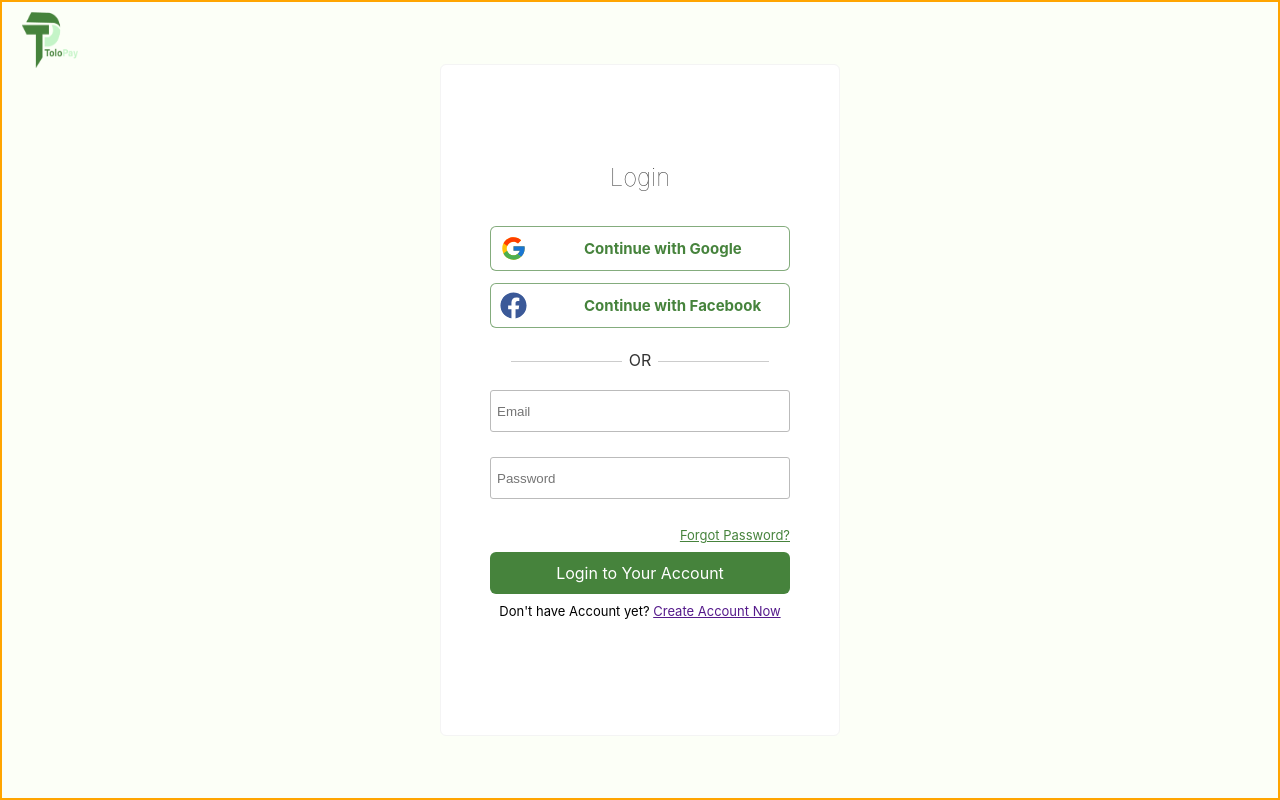
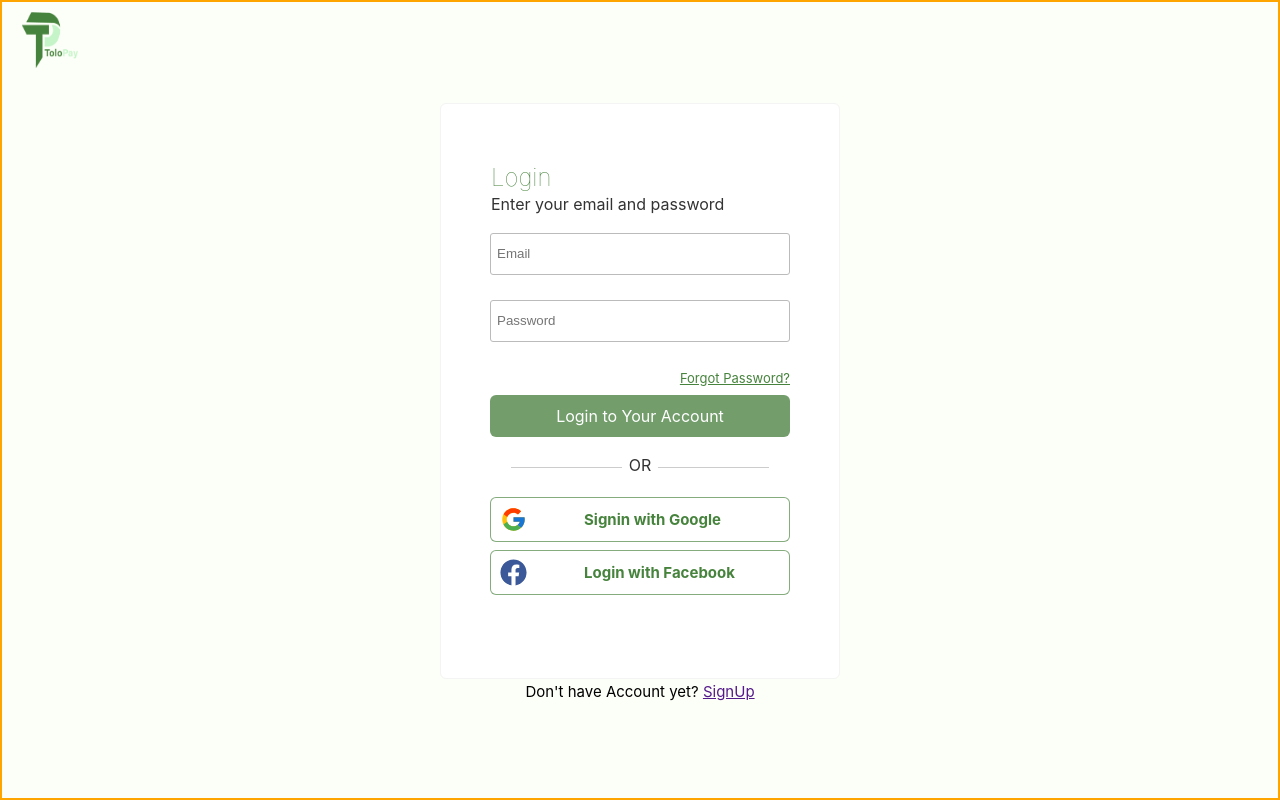
Before and after one commit to EchnoServe/tolo-pay, a React (Create React App) app in the folder tolopay/: page / in a window 1280 px wide. Built offline with nearby package versions, Linux system fonts and the light colour scheme.

Commit message:
design upgrade

```diff
--- a/tolopay/src/Components/login_components/LoginContainer.jsx
+++ b/tolopay/src/Components/login_components/LoginContainer.jsx
@@ -15,35 +15,35 @@ const LoginContainer = () => {
   return (
     <Container>
         <Heading>
-            <Subtitle style={{fontFamily: font, color: gray80, fontSize: 'x-large', fontWeight: 'lighter', marginBottom: 15}} >Login</Subtitle>
-            <div style={{display: 'flex', justifyContent: 'flex-start', width: 300}}>
-                {/* <Subtitle style={{color: gray80, fontFamily: font, fontSize: 'medium'}} >
+
+            <div style={{display: 'flex', flexDirection: 'column', justifyContent: 'flex-start', width: 300, marginBottom: 15}}>
+                <Subtitle style={{fontFamily: font, color: '#46833c', fontSize: 'x-large', fontWeight: 'lighter' }} >
                 Login
-                </Subtitle> */}
+                </Subtitle>
+                <Subtitle style={{color: gray80, fontFamily: font, fontSize: 'medium'}} >
+                Enter your email and password
+                </Subtitle>
             </div>
+
         </Heading>
+
+        {/* login form with a submit button */}
+        <LoginForm />
+
+        <Divider>
+            <AlternatePara style={{fontFamily: font, color: '#333333'}}> OR </AlternatePara>
+        </Divider>
 
         <SocialMediaContainer>
             <SocialMediaLogin>
             <FcGoogle style={{marginLeft: 9, fontSize: 27, backgroundColor: 'white', borderRadius: 3}}/>
-            <Para style={{fontSize: 15, fontWeight: 'bold', marginLeft: 57}}>Continue with Google</Para>
+            <Para style={{fontSize: 15, fontWeight: 'bold', marginLeft: 57}}>Signin with Google</Para>
             </SocialMediaLogin>
             <SocialMediaLogin>
             <FaFacebook style={{marginLeft: 9, fontSize: 27, color: '#3b5998', backgroundColor: 'white', borderRadius: 27}}/>
-            <Para style={{fontSize: 15, fontWeight: 'bold' ,marginLeft: 57}}>Continue with Facebook</Para>
+            <Para style={{fontSize: 15, fontWeight: 'bold' ,marginLeft: 57}}>Login with Facebook</Para>
             </SocialMediaLogin>
         </SocialMediaContainer>
-        <Divider>
-            <AlternatePara style={{fontFamily: font, color: '#333333'}}> OR </AlternatePara>
-        </Divider>
-
-        {/* login form with a submit button */}
-        <LoginForm />
-
-        <div>
-            <Para >Don't have Account yet? <a href=''>Create Account Now</a></Para>
-        </div>
-
 
     </Container>
   )
--- a/tolopay/src/Components/login_components/LoginContainer.style.js
+++ b/tolopay/src/Components/login_components/LoginContainer.style.js
@@ -36,7 +36,7 @@ const form = styled.input`
 }`;
 
 export const Container = styled.div`
-     height: 84vh;
+     height: 72vh;
      background-color: white;
      display: flex;
      justify-content: center;
@@ -47,7 +47,7 @@ export const Container = styled.div`
 
 
         width: 400px;
-        // margin: 6px 5%;
+        margin: 3px;
         padding: 20px;
         padding-top: 1px;
 
@@ -76,9 +76,9 @@ export const SocialMediaContainer = styled.div`
     justify-content: center;
     align-items: center;
     width: 360px;
-    padding: 6px;
+    padding: 1px;
     margin-bottom: 0px;
-    margin-top: 6px;
+    margin-top: 1px;
 `;
 
 export const SocialMediaLogin = styled.div`
@@ -87,7 +87,7 @@ justify-content: first baseline;
 align-items: center;
 border: 0.5px solid #46833ca9;
 background-color: white;
-margin: 6px 1px;
+margin: 4.2px 1px;
 width: 300px;
 height: 45px;
 border-radius: 6px;
@@ -113,9 +113,7 @@ align-items: center;
 height: 45px;
 width: 100%;
 // border: 1px solid royalblue;
-padding: 1px;
-margin-bottom: 3px;
-margin-top: 0;`;
+padding: 1px;`;
 
 export const AlternatePara = styled.span`
 /* border: 2px solid lawngreen; */
@@ -168,7 +166,7 @@ export const LoginOptions = styled.div`
 export const LoginButton = styled.button`
     width: 300px;
     margin: 9px 3px;
-    background-color: #46833C;
+    background-color: #739e6c;
     border-radius: 6px;
     border: none;
     height: 42px;
@@ -178,7 +176,7 @@ export const LoginButton = styled.button`
     cursor: pointer;
 
     &:hover {
-        outline: #46833C solid 1px;
+        outline: #739e6c solid 1px;
         border-radius: 3px;
         font-size: 17px;
     }
--- a/tolopay/src/Pages/login_page/LoginPage.js
+++ b/tolopay/src/Pages/login_page/LoginPage.js
@@ -2,6 +2,7 @@ import React, { Component } from 'react'
 import LoginContainer from '../../Components/login_components/LoginContainer'
 import { LoginPageComponent, Logo} from './LoginPage.style'
 import logo from '../../Assets/tolopayLogo.png'
+import { Para } from '../../Components/login_components/LoginContainer.style'
 
 export default class LoginPage extends Component {
   render() {
@@ -12,6 +13,10 @@ export default class LoginPage extends Component {
         </Logo>
         <LoginContainer />
 
+        <div>
+            <Para style={{fontSize: 15}}>Don't have Account yet? <a href=''>SignUp</a></Para>
+        </div>
+
         </LoginPageComponent>
 
     )
```
